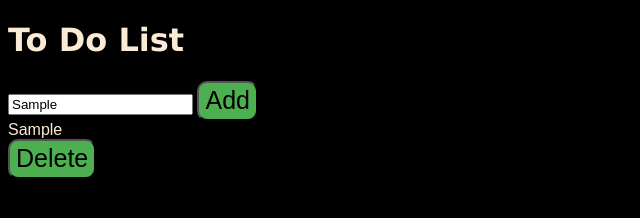
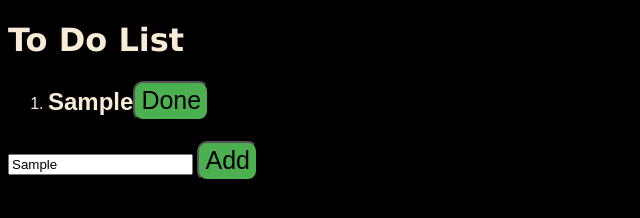
Before and after one commit to Nitin-cyperpunk/javascript, a plain HTML site: page DOM/index.html in a window 1280 px wide. Both pictures are taken after typing "Sample" into the empty fields and a click on the button "Add". Shown: the whole page, without its empty margins (0-640 px from the left). Drawn offline with Linux system fonts and the light colour scheme.

Commit message:
first commit

```diff
--- a/DOM/index.html
+++ b/DOM/index.html
@@ -10,6 +10,8 @@
         background: #000;
         color: antiquewhite;
         font-family: Arial, sans-serif;
+
+
 
     }
     h1{
@@ -32,10 +34,14 @@
 
             text-align: center;
         }
+        button:hover{
+            background-color: #45a049;
+            color: white;
+        }
 </style>
 <body>
     <h1>To Do List </h1>
-
+    <div id="Todo"></div>
     <input type="text">
     <button onclick="addTodo()" value="Add ur task">Add</button>
 
@@ -43,7 +49,7 @@
 <script>
     let ctr = 1;
     function deleteTodo(index){
-    const element = document.getElementById(index);
+    const element = document.getElementById("todo-" + index);
     element.parentNode.removeChild(element);
 }
     function addTodo(){
@@ -51,10 +57,11 @@
         const value = inputEl.value;
 
         const newDivEl = document.createElement("div");
-        newDivEl.setAttribute("id", ctr);
+        newDivEl.setAttribute("id", "todo-" + ctr);
+
+        newDivEl.innerHTML = "<ol><li><div><h2>" + value + '<button onclick="deleteTodo(' + ctr +')">Done</button></h2></div></li></ol> ';
+        document.querySelector("#Todo").appendChild(newDivEl);
         ctr = ctr + 1;
-        newDivEl.innerHTML = "<div>" + value + '</div><button onclick="deleteTodo(' + ctr +')">Delete</button>';
-        document.querySelector("body").appendChild(newDivEl);
     }
 
 </script>
```
